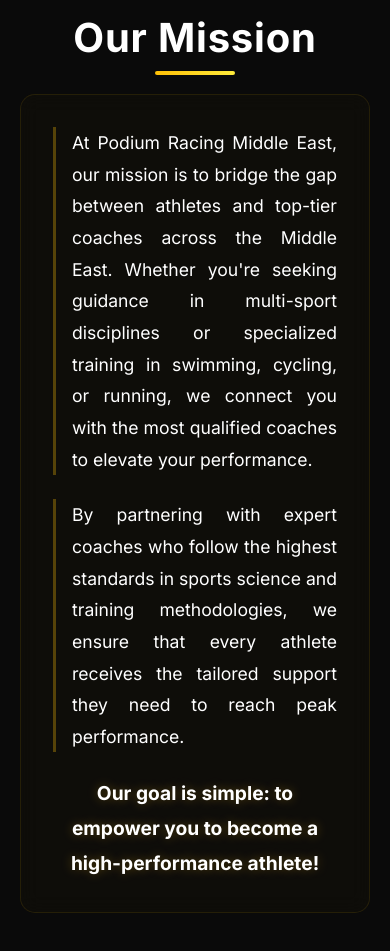
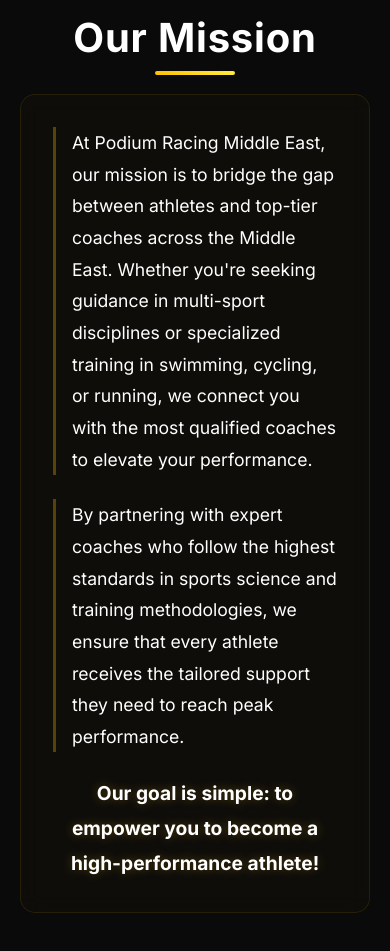
Before and after one commit to Loai-101/podiumRacing-website, a React (Create React App) app: page / in a window 390 px wide. Shown: the part 1800-2751 px from the top of the page. Built offline with nearby package versions, Linux system fonts and the light colour scheme.

Commit message:
Mobile: fix mission paragraph word-spacing/left-align to remove gaps

```diff
--- a/src/components/Home/Home.css
+++ b/src/components/Home/Home.css
@@ -654,6 +654,13 @@
     flex-direction: column;
     align-items: center;
   }
+
+  /* Fix big spaces between words on mobile */
+  .mission-section .card-content {
+    text-align: left;
+    letter-spacing: normal;
+    word-spacing: normal;
+  }
 }
 
 /* Scroll-Triggered Animation States */
```
